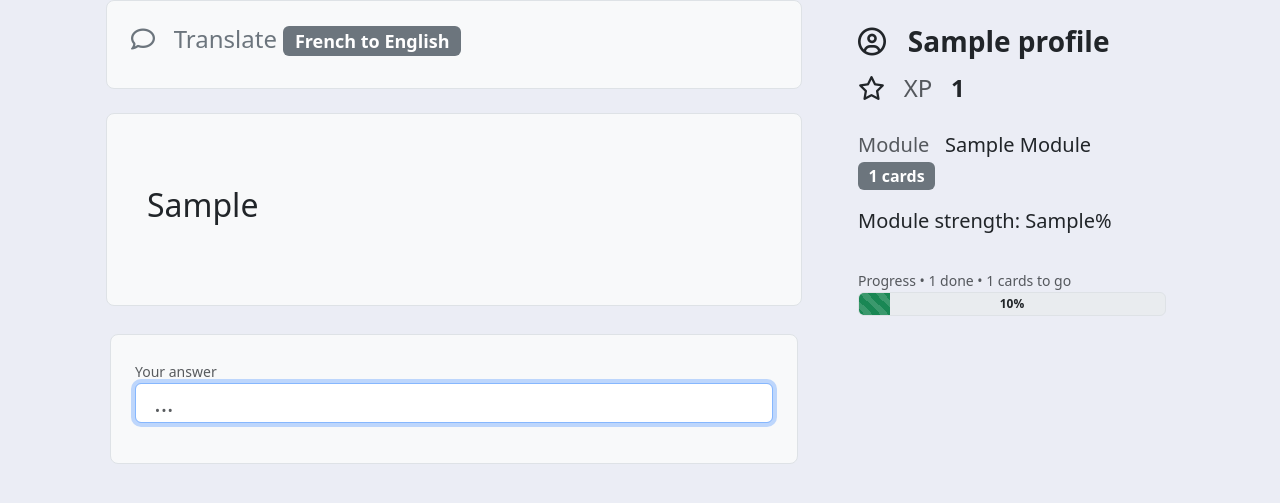
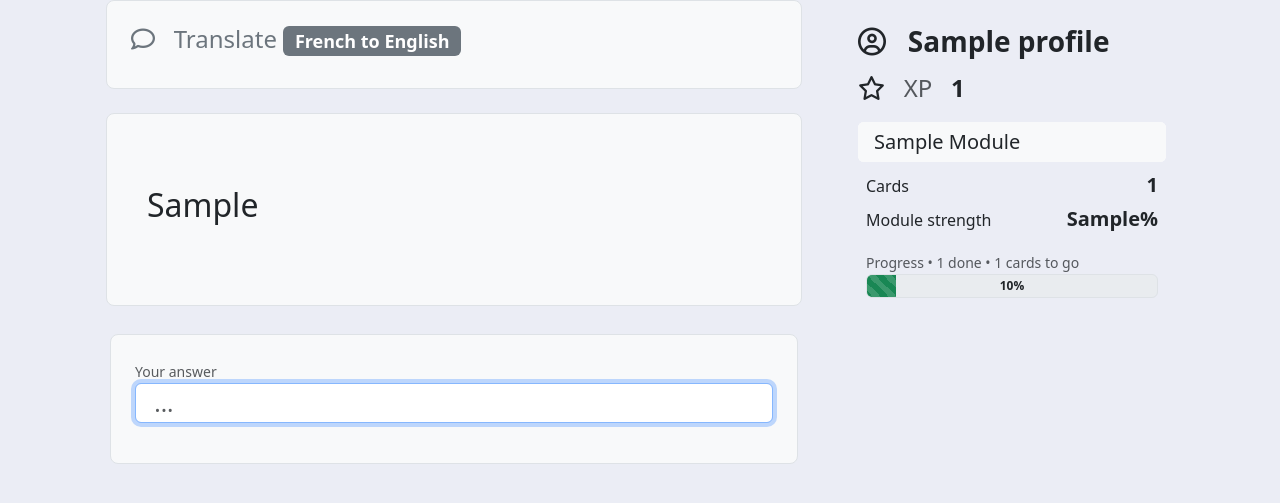
Before and after one commit to Inu-Oh/frendj, a Django app: template frendj/templates/frendj/learn.html in a window 1280 px wide. Shown: the top 503 px of the page. Run offline with Django 4.2, Linux system fonts and the light colour scheme; tables that the repository leaves empty hold one stand-in row (values such as "Sample post"); the template is opened without the code that fills it: values that come from a table or form of the project are taken from there, most other values are stand-ins (such as "Sample title", 1, 10 or a date in 2020); parts of the project's set-up code (start-up, migrations or seed data) failed here and were passed over; some libraries are stand-ins or nearby versions.

Commit message:
modify info pane for information about current module

```diff
--- a/frendj/templates/frendj/learn.html
+++ b/frendj/templates/frendj/learn.html
@@ -27,13 +27,24 @@
                         <span class="fw-bold">{{ profile.xp|intcomma }}</span>
                     </div>
 
-                    <div class="fs-5 py-2">
-                        <span class="text-muted">Module</span> &nbsp; {{ module.name|title }} &nbsp;
-                        <span class="fs-6 badge bg-secondary">{{ phrase_count }} cards</span>
-                        <div class="py-3">Module strength: {{ module_strength }}% </div>
+                    <div class="card border-0">
+                        <div class="card-header bg-light border-0 rounded gap-2">
+                            <h2 class="h5 mb-0">{{ module.name|title }}</h2>
+                        </div>
+
+                    </div>
+                    <div class="container p-2">
+                        <div class="d-flex justify-content-between align-items-baseline mb-1">
+                            Cards
+                            <span class="fs-5 fw-semibold">{{ phrase_count }}</span>
+                        </div>
+                        <div class="d-flex justify-content-between align-items-baseline">
+                            Module strength
+                            <span class="fs-5 fw-semibold">{{ module_strength }}%</span>
+                        </div>
                     </div>
 
-                    <div class="py-2">
+                    <div class="p-2">
                         <label for="prog-bar" class="text-muted small">
                             Progress &#8226;
                             {% if learned_count > 0 %}{{ learned_count }} done &#8226; {% endif %}
--- a/home/static/css/main.css
+++ b/home/static/css/main.css
@@ -9,6 +9,11 @@ body {
     background-color: var(--body_bg) !important;
     user-select: none
 }
+
+.bg-page {
+    background-color: var(--body_bg) !important;
+}
+
 /* TODO - is the nonav class still needed - delete */
 .nonav {
     background-color: var(--body_bg) !important;
```
Also changed, not shown: frendj/views.py (+8 -3 lines), home/templates/info_pane.html (+15 -3 lines), import_data.csv.
